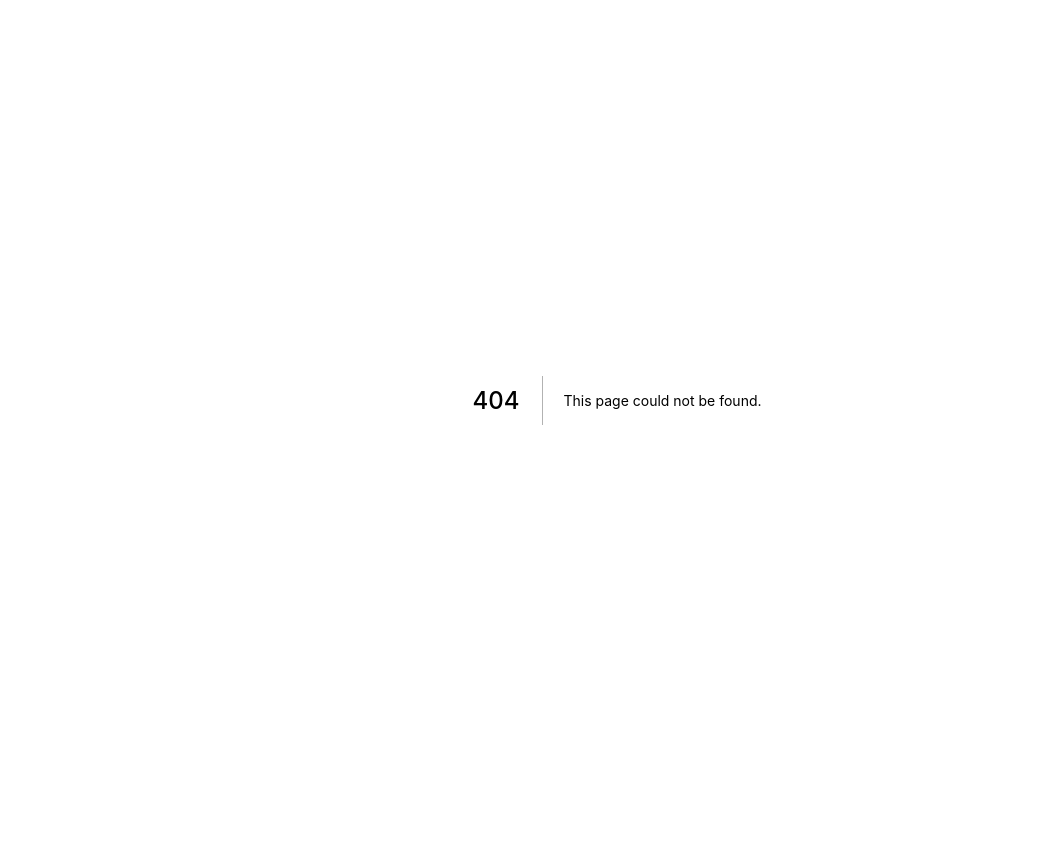
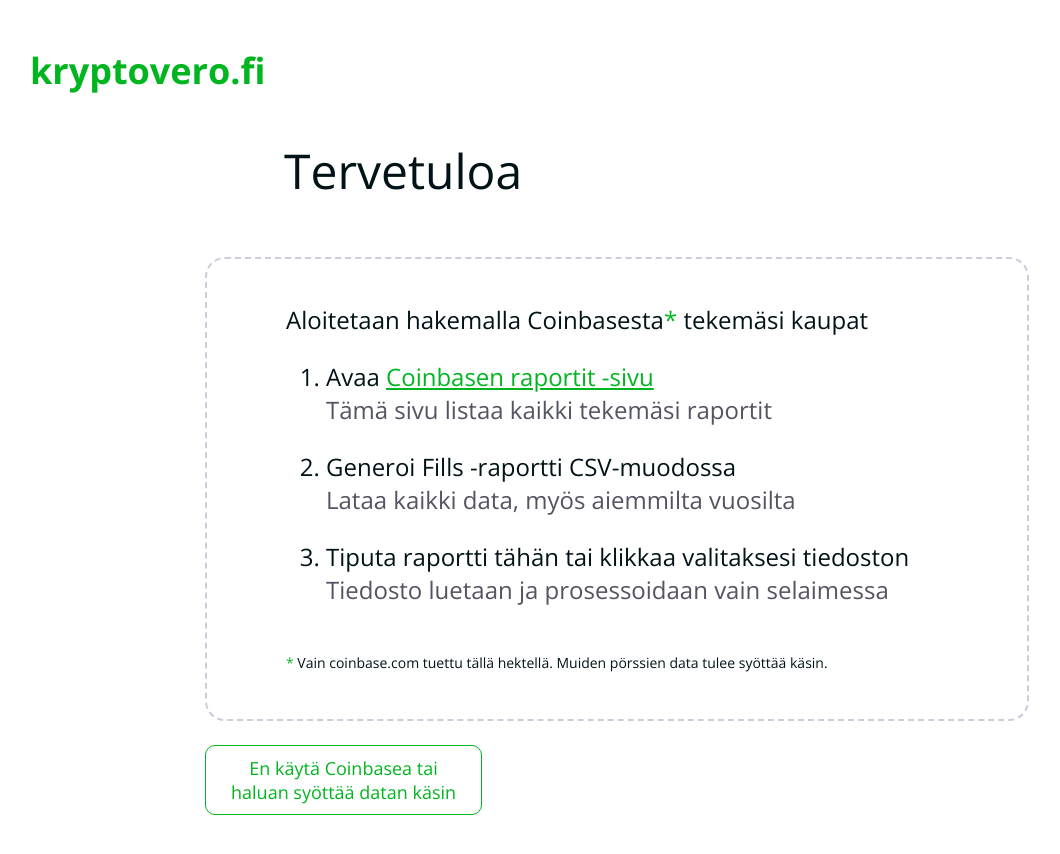
Before and after one commit to kryptovero/kryptovero.github.io, a Next.js app in the folder app/: page /onboarding in a window 1280 px wide. Before the commit this address had no page. Shown: the top 854 px of the page, without its empty margins (23-1083 px from the left). Built offline with nearby package versions, Linux system fonts and the light colour scheme.

Commit message:
Add onboarding page

```diff
--- a/app/components/Header.tsx
+++ b/app/components/Header.tsx
@@ -1,4 +1,5 @@
 import Head from "next/head";
+import Link from "next/link";
 import styles from "../styles/Header.module.scss";
 
 export default function Header({
@@ -20,7 +21,9 @@
         <link rel="icon" href="/favicon.ico" />
       </Head>
       <header className={styles.header}>
-        <div className={styles.logo}>kryptovero.fi</div>
+        <Link href="/">
+          <a className={styles.logo}>kryptovero.fi</a>
+        </Link>
         <div className={styles.buttons}>{buttons}</div>
       </header>
     </>
--- /dev/null
+++ b/app/components/Importer.tsx
@@ -0,0 +1,40 @@
+import s from "../styles/Importer.module.scss";
+import { useState } from "react";
+import { useCallback } from "react";
+import { readCsv } from "@fifo/csv-reader";
+import { Ledger } from "@fifo/ledger";
+
+const Importer: React.FC<{ onImport?: (ledger: Ledger) => void }> = ({
+  children,
+  onImport,
+}) => {
+  const [isHovering, setIsHovering] = useState(false);
+  const onHover = useCallback(() => setIsHovering(true), [setIsHovering]);
+  const onBlur = useCallback(() => setIsHovering(false), [setIsHovering]);
+  const handleUpload = useCallback(
+    async (file: FileList | null) => {
+      if (!file || file.length === 0) return;
+      const text = await file[0].text();
+      const result = readCsv(text);
+      onImport?.(result);
+    },
+    [onImport]
+  );
+
+  return (
+    <form
+      className={`${s.importer} ${isHovering ? s.isHovering : ""}`}
+      onDragOver={onHover}
+      onDrag={onHover}
+      onDragEnter={onHover}
+      onDragLeave={onBlur}
+      onDragEnd={onBlur}
+      onDrop={onBlur}
+    >
+      <input type="file" onChange={(e) => handleUpload(e.target.files)} />
+      {children}
+    </form>
+  );
+};
+
+export default Importer;
--- /dev/null
+++ b/app/pages/onboarding.tsx
@@ -0,0 +1,56 @@
+import Link from "next/link";
+import Header from "../components/Header";
+import Importer from "../components/Importer";
+import s from "../styles/Onboarding.module.scss";
+
+export default function Onboarding() {
+  return (
+    <>
+      <Header additionalTitle="Tervetuloa" />
+      <main className={s.centeredContainer}>
+        <h1>Tervetuloa</h1>
+        <Importer>
+          Aloitetaan hakemalla Coinbasesta<em>*</em> tekemäsi kaupat
+          <ol>
+            <li>
+              Avaa{" "}
+              <a
+                href="https://pro.coinbase.com/profile/statements"
+                target="_blank"
+                rel="noreferrer"
+              >
+                Coinbasen raportit -sivu
+              </a>
+              <div className={s.info}>
+                Tämä sivu listaa kaikki tekemäsi raportit
+              </div>
+            </li>
+            <li>
+              Generoi Fills -raportti CSV-muodossa
+              <div className={s.info}>
+                Lataa kaikki data, myös aiemmilta vuosilta
+              </div>
+            </li>
+            <li>
+              Tiputa raportti tähän tai klikkaa valitaksesi tiedoston
+              <div className={s.info}>
+                Tiedosto luetaan ja prosessoidaan vain selaimessa
+              </div>
+            </li>
+          </ol>
+          <small>
+            <em>*</em> Vain coinbase.com tuettu tällä hektellä. Muiden pörssien
+            data tulee syöttää käsin.
+          </small>
+        </Importer>
+        <Link href="/app">
+          <a className="btn btn--secondary">
+            En käytä Coinbasea tai
+            <br />
+            haluan syöttää datan käsin
+          </a>
+        </Link>
+      </main>
+    </>
+  );
+}
--- a/app/pages/start.tsx
+++ b/app/pages/start.tsx
@@ -4,7 +4,7 @@
 import startIllustration from "../public/start-illustration.svg";
 import s from "../styles/Start.module.scss";
 
-export default function Home() {
+export default function Start() {
   return (
     <>
       <Header additionalTitle="Aloita käyttö" />
--- a/app/styles/Home.module.scss
+++ b/app/styles/Home.module.scss
@@ -1,3 +1,5 @@
+@import "./list.modules.scss";
+
 .row {
   margin: 0 53px;
   $gap: 91px;
@@ -17,10 +19,7 @@
 .secondRowWrapper {
   margin-top: 100px;
   grid-template-columns: 448px auto;
-
-  small {
-    font-size: 14px;
-  }
+  font-size: 24px;
 }
 
 .thirdRowWrapper {
@@ -38,13 +37,3 @@
   font-size: 48px;
   line-height: 60px;
 }
-
-.info {
-  color: #535461;
-  font-size: 20px;
-  padding-bottom: 1em;
-
-  li:last-child & {
-    padding-bottom: 0.5em;
-  }
-}
--- /dev/null
+++ b/app/styles/Importer.module.scss
@@ -0,0 +1,29 @@
+.importer {
+  padding: 44px 79px;
+  border: 2px dashed #cbcdda;
+  border-radius: 20px;
+  position: relative;
+  transition: background-color 0.5s, box-shadow 0.5s;
+
+  input[type="file"] {
+    position: absolute;
+    cursor: pointer;
+    z-index: 0;
+    top: 0;
+    left: 0;
+    right: 0;
+    bottom: 0;
+    opacity: 0;
+    width: 100%;
+  }
+
+  a {
+    position: relative;
+    z-index: 1;
+  }
+
+  &.isHovering {
+    box-shadow: inset 0 0 20px 4px rgba(0, 0, 0, 0.05);
+    background-color: transparentize($color: #00b51f, $amount: 0.93);
+  }
+}
--- /dev/null
+++ b/app/styles/Onboarding.module.scss
@@ -0,0 +1,20 @@
+@import "./list.modules.scss";
+
+.centeredContainer {
+  display: flex;
+  flex-direction: column;
+  max-width: 824px;
+  margin: auto;
+  gap: 24px;
+  font-size: 24px;
+
+  h1 {
+    margin-top: 0;
+    margin-left: 79px;
+  }
+
+  :global(.btn) {
+    align-self: start;
+    font-size: 18px;
+  }
+}
--- a/app/styles/globals.scss
+++ b/app/styles/globals.scss
@@ -26,7 +26,8 @@
   text-decoration: none;
   cursor: pointer;
 
-  p & {
+  p &,
+  li & {
     color: #00b51f;
     text-decoration: underline;
   }
@@ -50,3 +51,7 @@
   color: #00b51f;
   font-style: normal;
 }
+
+small {
+  font-size: 14px;
+}
--- /dev/null
+++ b/app/styles/list.modules.scss
@@ -0,0 +1,9 @@
+.info {
+  color: #535461;
+  font-size: 20/24em;
+  padding-bottom: 1em;
+
+  li:last-child & {
+    padding-bottom: 0.5em;
+  }
+}
```
